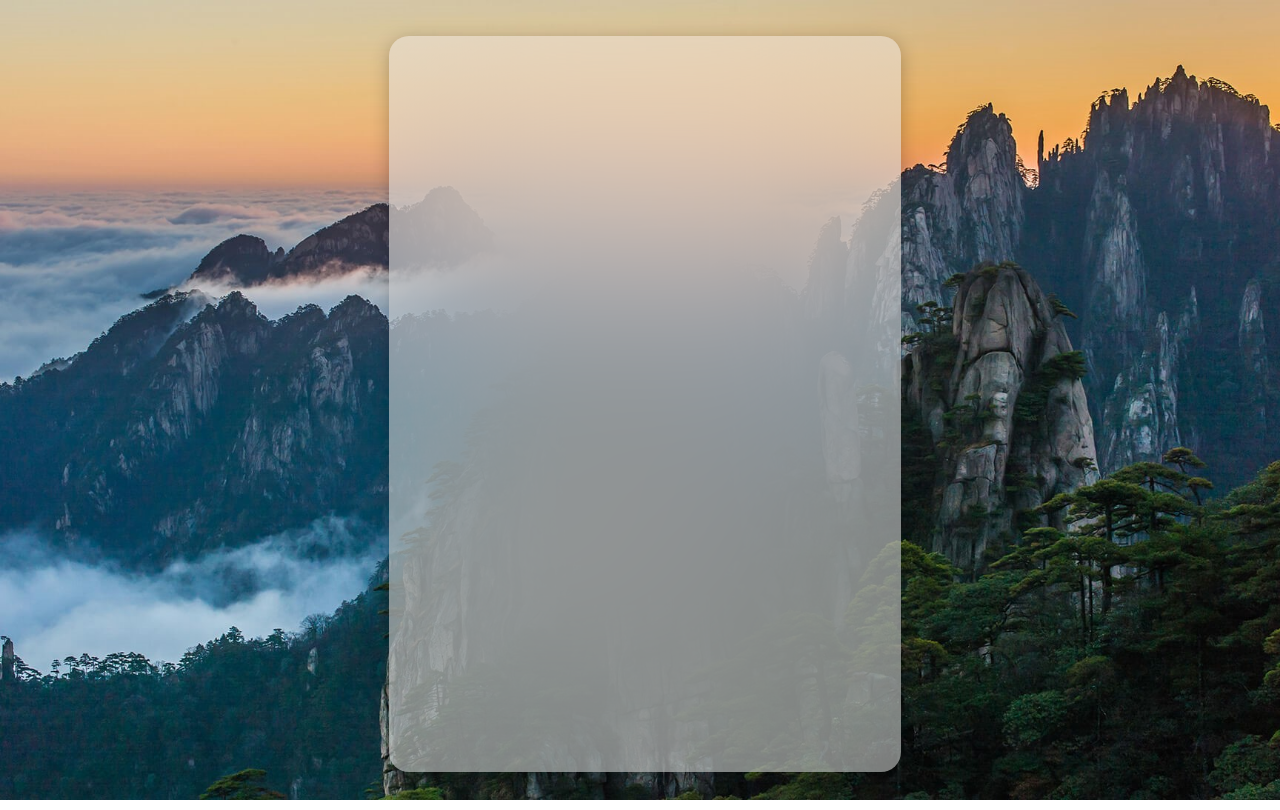
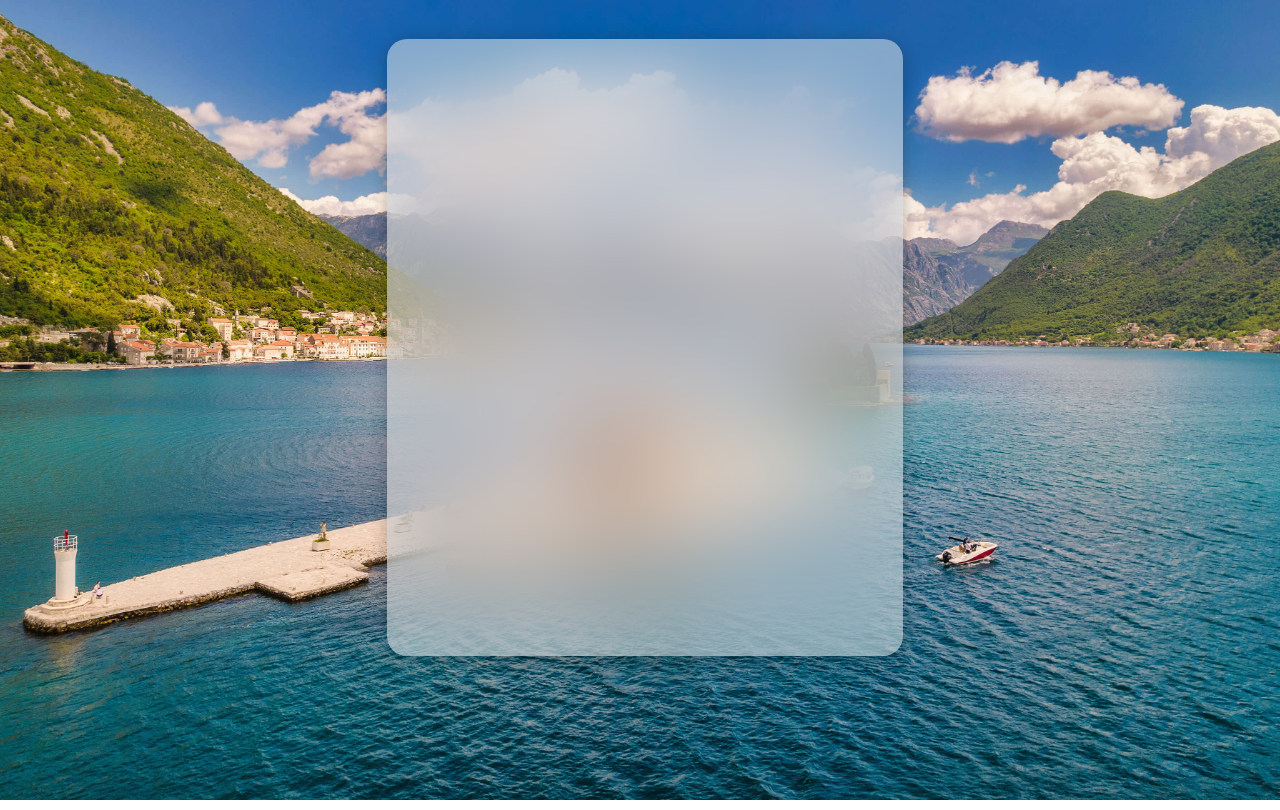
Before and after one commit to Krit789/PSCP-Project, a plain HTML site: page Frontend/index.html in a window 1280 px wide. Drawn offline with Linux system fonts and the light colour scheme.

Commit message:
Fixed some CSS!

```diff
--- /dev/null
+++ b/Frontend/images/enote login_files/style.css
@@ -0,0 +1,49 @@
+html,
+body {
+    width: 100%;
+    height: 100%;
+    min-height: 600px;
+    overflow: hidden;
+    margin: 0;
+}
+
+.img1 {
+    position: absolute;
+    background-position: center;
+    background-repeat: no-repeat;
+    background-size: cover;
+
+    background-image: url("images/image05.jpg");
+    padding: 5px;
+}
+
+.box_center {
+    position: absolute;
+    top: 0;
+    bottom: 0;
+    left: 0;
+    right: 0;
+    margin: auto;
+
+    width:40%;
+    padding-top: 3%;
+}
+
+@media screen and (max-width: 767px) {
+    .box_center {
+        width: 90%;
+    }
+}
+
+.login_blur_box {
+    text-align: center;
+
+    height: 80%;
+    width: 100;
+
+    background: rgba(236, 236, 236, 0.5);
+    box-shadow: 0px 4px 18px rgba(0, 0, 0, 0.25);
+    backdrop-filter: blur(40px);
+    border-radius: calc(100vh * 0.025);
+    border: 5px rgba(130, 130, 130, 0.25);
+}
--- a/Frontend/style.css
+++ b/Frontend/style.css
@@ -13,27 +13,37 @@ body {
     background-repeat: no-repeat;
     background-size: cover;
 
-    background-image: url("images/image01.jpeg");
+    background-image: url("images/image06.jpg");
     padding: 5px;
 }
 
 .box_center {
+    position: absolute;
+    top: 0;
+    bottom: 0;
+    left: 0;
+    right: 0;
     margin: auto;
-    margin-top: 10px;
+
     width: 40%;
-    height: calc(100vh - 8%);
-    border: 0px solid green;
-    padding: 10px;
+    padding-top: 3%;
+}
+
+@media screen and (max-width: 767px) {
+    .box_center {
+        width: 90%;
+    }
 }
 
 .login_blur_box {
     text-align: center;
 
-    height: 100%;
+    height: 80%;
     width: 100;
 
     background: rgba(236, 236, 236, 0.5);
     box-shadow: 0px 4px 18px rgba(0, 0, 0, 0.25);
-    backdrop-filter: blur(80px);
+    backdrop-filter: blur(40px);
     border-radius: calc(100vh * 0.025);
+
 }
```
Also changed, not shown: Frontend/images/enote login.html (added, +22 -0 lines), Frontend/images/Image04.jpg (added), Frontend/images/image01.jpg (renamed from Frontend/images/image01.jpeg), Frontend/images/image03.jpg (added), Frontend/images/image06.jpg (added), 2 other files.
